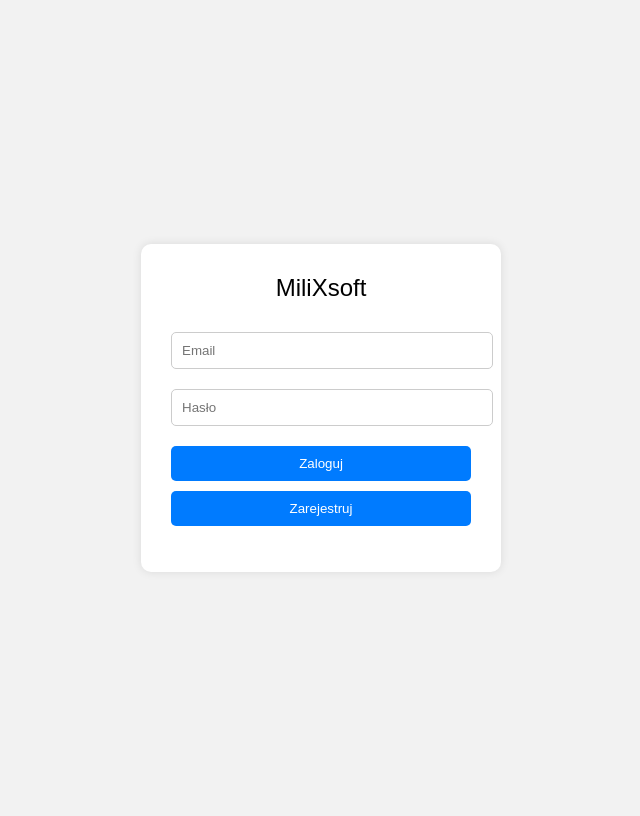
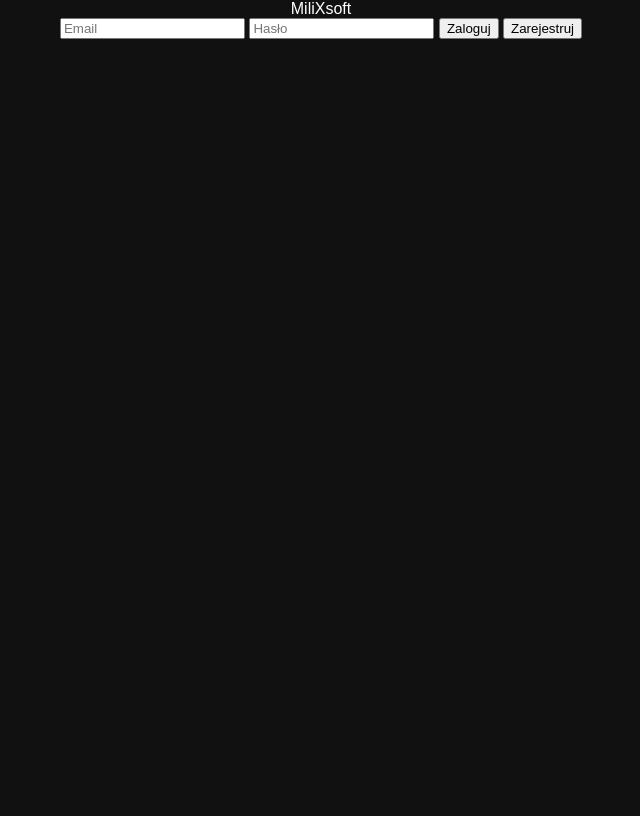
Before and after one commit to MiliXsoft/milixsoft.github.io, a PHP site: page / in a window 1280 px wide. Shown: the whole page, without its empty margins (319-959 px from the left). After the commit the page ends 39 px from the top, so only its background shows below. Run offline with PHP 8.4, Linux system fonts and the light colour scheme; some libraries are stand-ins or nearby versions.

Commit message:
Update style.css

```diff
--- a/style.css
+++ b/style.css
@@ -1,50 +1,30 @@
 body {
+  margin: 0;
+  padding: 0;
   font-family: Arial, sans-serif;
-  background-color: #f2f2f2;
-  display: flex;
-  justify-content: center;
-  align-items: center;
-  height: 100vh;
+  background: #111;
+  color: #fff;
+  text-align: center;
 }
 
-.container {
-  background: white;
-  padding: 30px;
-  border-radius: 10px;
-  box-shadow: 0 0 10px rgba(0,0,0,0.1);
-  text-align: center;
-  width: 300px;
+header {
+  padding: 40px 0;
+  background: #1d1d1d;
+  border-bottom: 2px solid #444;
 }
 
-.title {
-  font-size: 24px;
-  margin-bottom: 20px;
+h1 {
+  margin: 0;
+  font-size: 32px;
 }
 
-input {
-  width: 100%;
-  padding: 10px;
-  margin: 10px 0;
-  border: 1px solid #ccc;
-  border-radius: 5px;
+main {
+  padding: 40px 20px;
 }
 
-button {
-  width: 100%;
-  padding: 10px;
-  margin-top: 10px;
-  background-color: #007bff;
-  color: white;
-  border: none;
-  border-radius: 5px;
-  cursor: pointer;
+footer {
+  padding: 20px 0;
+  background: #1d1d1d;
+  border-top: 2px solid #444;
+  margin-top: 40px;
 }
-
-button:hover {
-  background-color: #0056b3;
-}
-
-#status {
-  margin-top: 15px;
-  color: red;
-}
```
